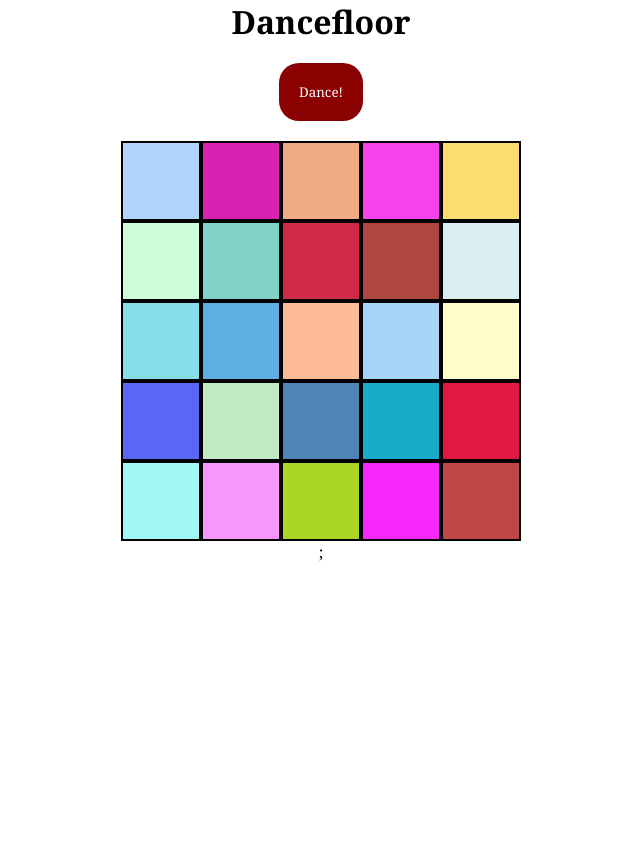
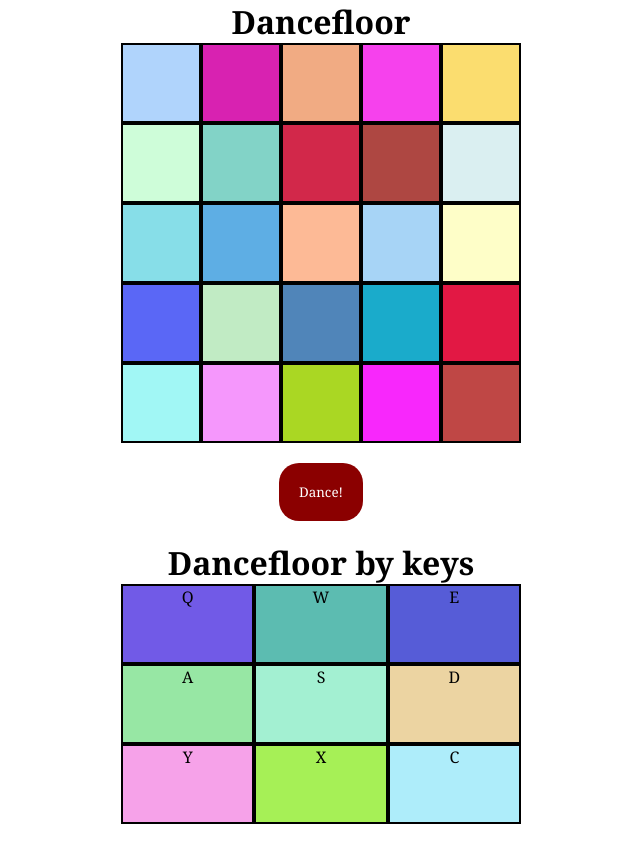
Before and after one commit to ChingT/Dancefloor, a React (Vite) app in the folder Dancefloor/: page / in a window 1280 px wide. Shown: the top 862 px of the page, without its empty margins (319-959 px from the left). Before the commit the page ends 800 px from the top, so only its background shows below. Built offline with nearby package versions, Linux system fonts and the light colour scheme.

Commit message:
Change color based on key pressed

```diff
--- a/Dancefloor/src/App.jsx
+++ b/Dancefloor/src/App.jsx
@@ -1,11 +1,13 @@
 import "./App.css";
-import Grid from "./components/Grid";
+import { Grid5x5, Grid3x3 } from "./components/Grid";
 
 function App() {
   return (
     <>
-      <h1 className="App">Dancefloor</h1>
-      <Grid />
+      <div className="dancefloor">
+        <Grid5x5 />
+        <Grid3x3 />
+      </div>
     </>
   );
 }
--- a/Dancefloor/src/components/Cell/index.jsx
+++ b/Dancefloor/src/components/Cell/index.jsx
@@ -1,9 +1,13 @@
 /* eslint-disable react/prop-types */
 import "./styles.css";
 
-function Cell({ color }) {
+function Cell({ color, id }) {
   const style = { backgroundColor: color };
-  return <div style={style} className="cell"></div>;
+  return (
+    <div style={style} className="cell">
+      {id}
+    </div>
+  );
 }
 
 export default Cell;
--- a/Dancefloor/src/components/Grid/index.jsx
+++ b/Dancefloor/src/components/Grid/index.jsx
@@ -12,25 +12,76 @@ const getRandomColor = () => {
   return `hsl(${h},${s}%,${l}%)`;
 };
 
-function Grid() {
+const getGridStyle = (row, col) => ({
+  "grid-template-row": `repeat(${row}, 1fr)`,
+  "grid-template-columns": `repeat(${col}, 1fr)`,
+});
+
+function Grid5x5() {
   const [row, col] = [5, 5];
   const getColors = () => Array.from({ length: row * col }, getRandomColor);
   const [colors, setColors] = useState(getColors());
   const [intervalID, setIntervalID] = useState();
 
-  const generateCells = () =>
+  const generateCells = (colors) =>
     colors.map((color, index) => <Cell key={index} color={color} />);
 
-  const changeColors = () => {
+  const onClickHandler = () => {
     clearInterval(intervalID);
     setIntervalID(setInterval(() => setColors(getColors()), 500));
   };
 
   return (
-    <>
-      <button onClick={changeColors}>Dance!</button>
-      <div className="grid">{generateCells()}</div>;
-    </>
+    <div>
+      <h1>Dancefloor</h1>
+      <div style={getGridStyle(row, col)} className="grid">
+        {generateCells(colors)}
+      </div>
+      <button onClick={onClickHandler}>Dance!</button>
+    </div>
   );
 }
-export default Grid;
+
+function Grid3x3() {
+  const [row, col] = [3, 3];
+  const keys = ["Q", "W", "E", "A", "S", "D", "Y", "X", "C"];
+  const initialCellStates = keys.map((key) => ({
+    id: key,
+    color: getRandomColor(),
+  }));
+  const [cellStates, setCellStates] = useState(initialCellStates);
+
+  const generateCells = (cellStates) =>
+    cellStates.map((state) => (
+      <Cell key={state.id} id={state.id} color={state.color} />
+    ));
+
+  const onKeyDownHandler = (event) => {
+    const key = event.key.toUpperCase();
+    const newCellStates = cellStates.map((state) =>
+      state.id === key
+        ? {
+            id: key,
+            color: getRandomColor(),
+          }
+        : state
+    );
+    setCellStates(newCellStates);
+  };
+
+  return (
+    <div>
+      <h1>Dancefloor by keys</h1>
+      <div
+        style={getGridStyle(row, col)}
+        className="grid"
+        onKeyDown={onKeyDownHandler}
+        tabIndex={0}
+      >
+        {generateCells(cellStates)}
+      </div>
+    </div>
+  );
+}
+
+export { Grid5x5, Grid3x3 };
```
